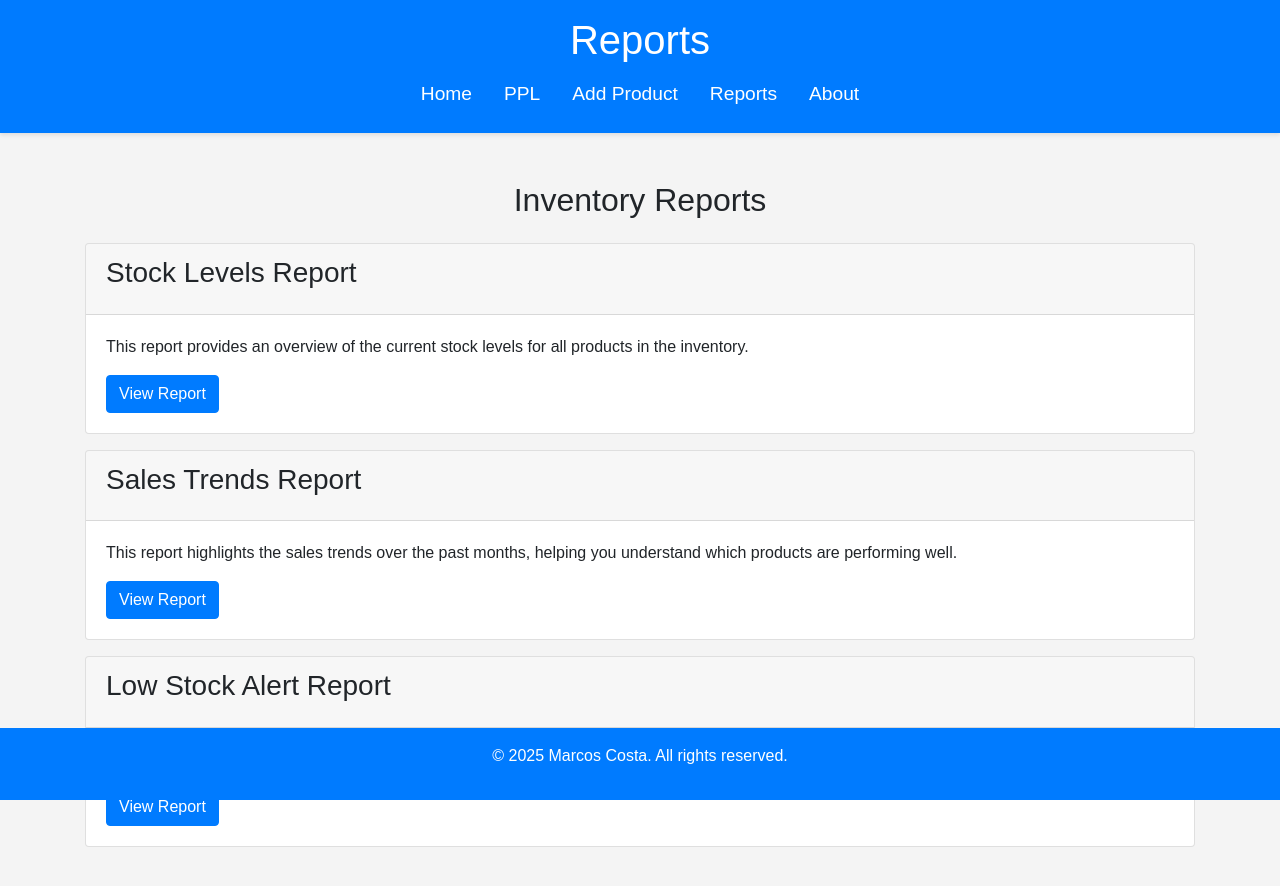
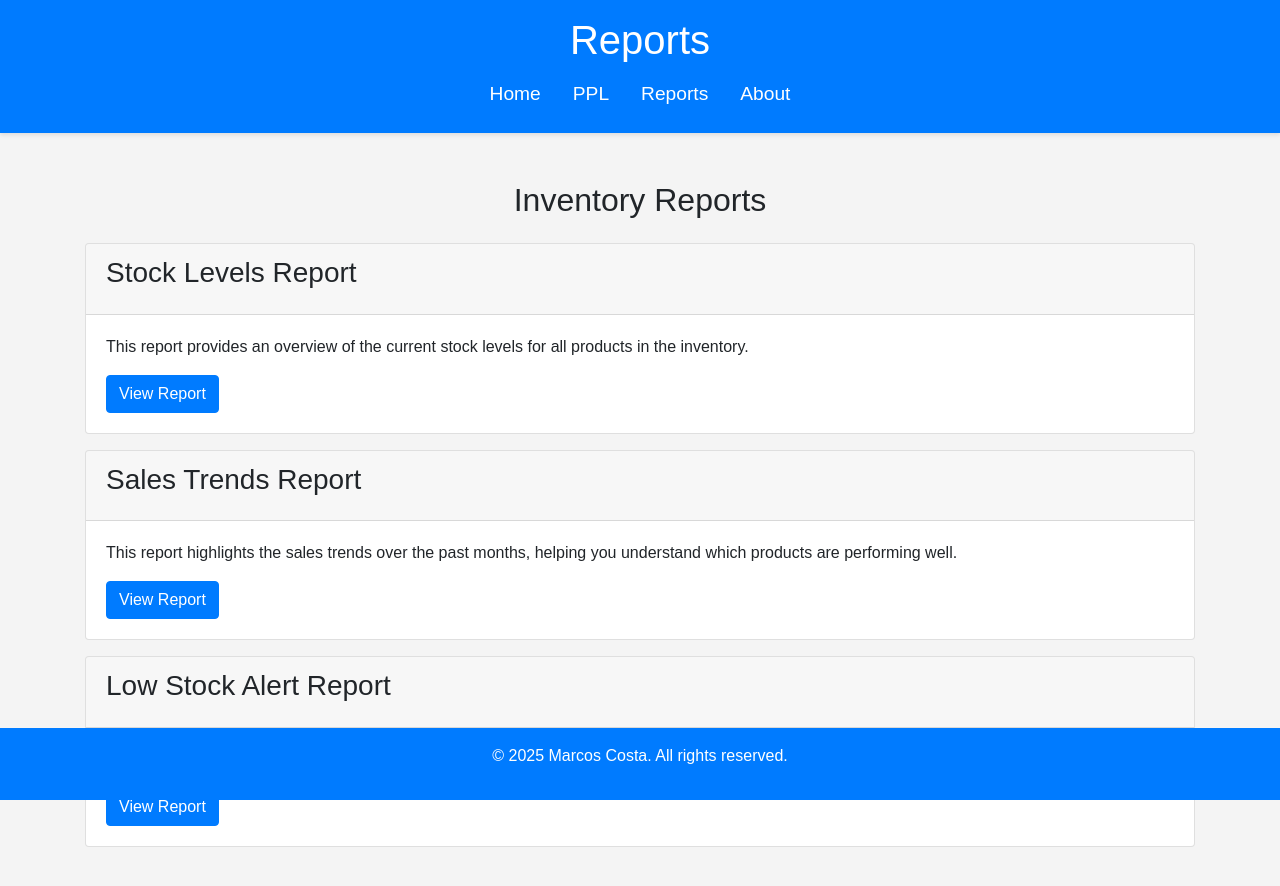
Before and after one commit to MarcosCGoenaga/inventory-app, a plain HTML site: page reports.html in a window 1280 px wide. Drawn offline with nearby package versions, Linux system fonts and the light colour scheme.

Commit message:
Update reports.html

```diff
--- a/reports.html
+++ b/reports.html
@@ -14,7 +14,6 @@
         <nav class="nav justify-content-center">
             <a class="nav-link text-white" href="index.html">Home</a>
             <a class="nav-link text-white" href="ppl.html">PPL</a>
-            <a class="nav-link text-white" href="product-form.html">Add Product</a>
             <a class="nav-link text-white" href="reports.html">Reports</a>
             <a class="nav-link text-white" href="about.html">About</a>
         </nav>
```
